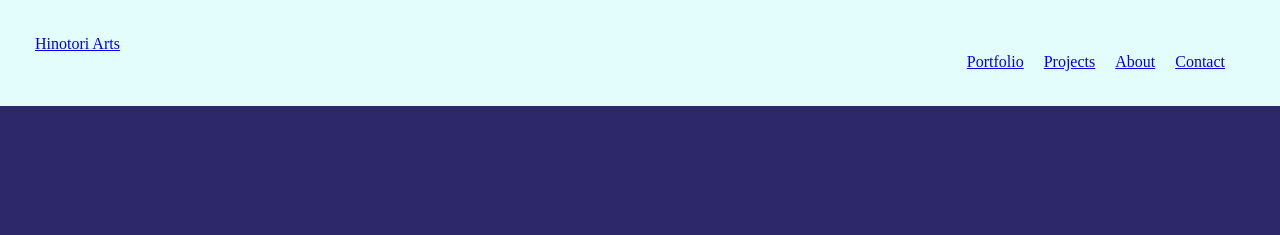
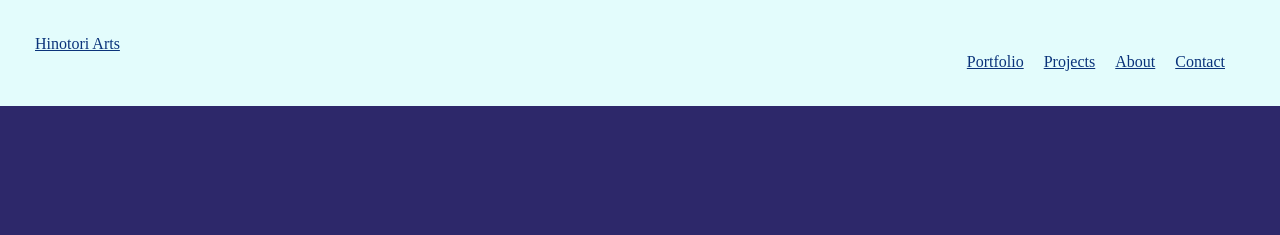
Before and after one commit to Ra1nb0wPh0en1xArts/Final, a plain HTML site: page Pages/Contact/Contact Page.html in a window 1280 px wide. Shown: the top 235 px of the page. Drawn offline with Linux system fonts and the light colour scheme.

Commit message:
Update stylecontact.css

```diff
--- a/Pages/Contact/stylecontact.css
+++ b/Pages/Contact/stylecontact.css
@@ -14,6 +14,12 @@ nav{
   right: 0;
   padding: 35px;
   background-color: #E3FCFC;
+}
+
+nav a{
+text-align: left;
+display: flex;
+color: #0A337A;
 }
 
 nav ul{
```
